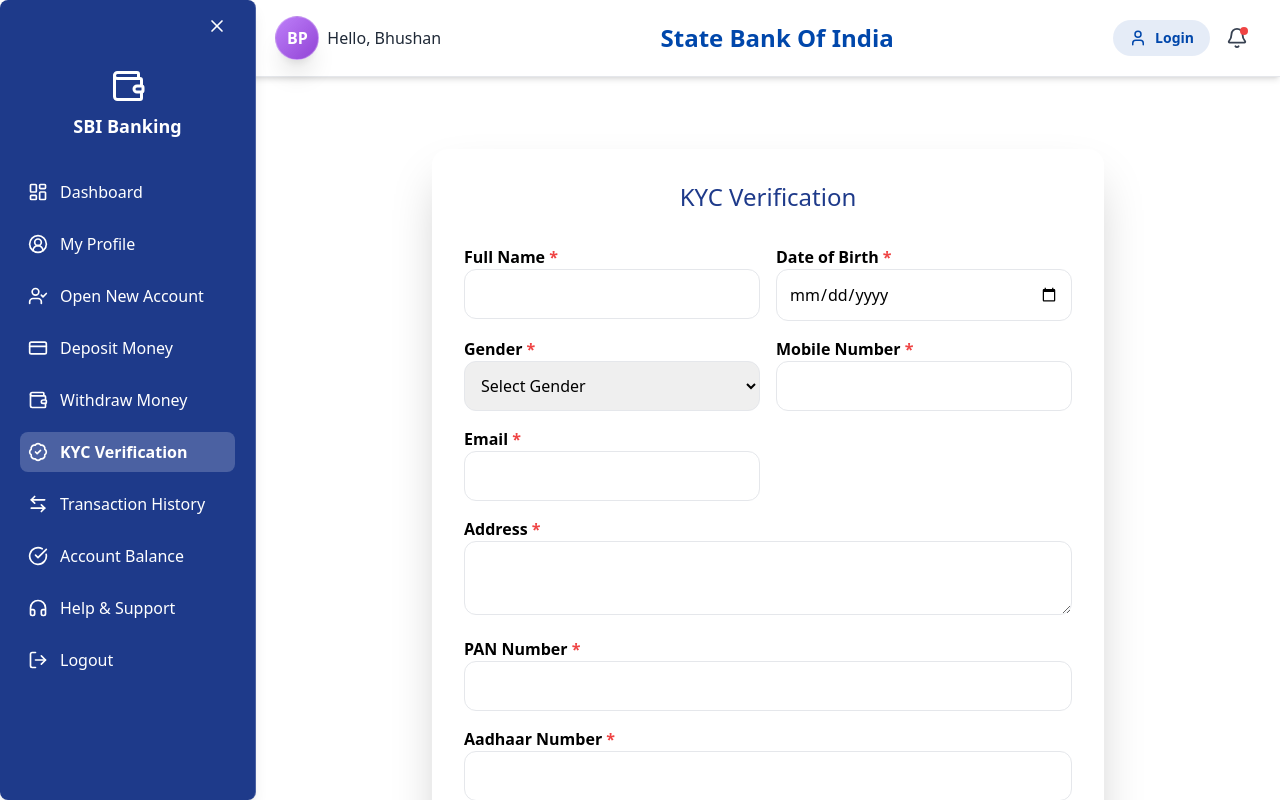
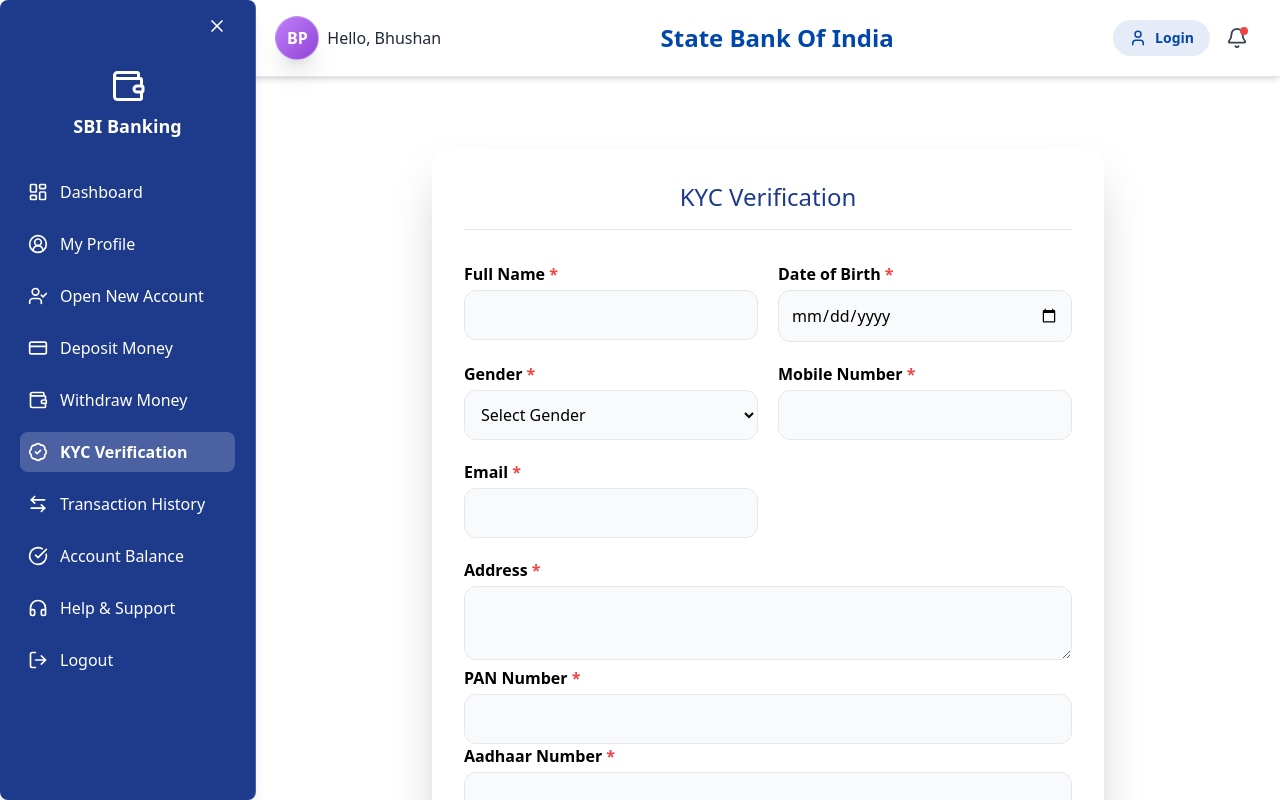
Before and after one commit to ChetanPatil0203/Bank_Frontend-, a React (Create React App) app in the folder frontend/: page /kyc in a window 1280 px wide. Shown: the top 800 px of the page. Built offline with nearby package versions, Linux system fonts and the light colour scheme.

Commit message:
update kyc

```diff
--- a/frontend/src/components/kyc/kyc.jsx
+++ b/frontend/src/components/kyc/kyc.jsx
@@ -31,7 +31,6 @@ export default function KYCPage() {
     const newOtp = Math.floor(100000 + Math.random() * 900000).toString();
     setGeneratedOtp(newOtp);
     setShowOtp(true);
-
     alert("OTP Sent : " + newOtp);
   };
 
@@ -47,49 +46,33 @@ export default function KYCPage() {
   return (
     <div className="min-h-screen py-12 px-4">
 
-      <div className="max-w-2xl mx-auto bg-white shadow-2xl rounded-2xl p-8">
+      <div
+        className="max-w-2xl mx-auto bg-white shadow-2xl rounded-2xl p-8
+        transform transition-all duration-700
+        translate-y-10 opacity-0 animate-[slideUp_0.7s_forwards]"
+      >
 
-        <h2 className="text-2xl font-medium text-center text-blue-900 mb-8">
+        <h2 className="text-2xl font-medium text-center text-blue-900 mb-8 border-b pb-4">
           KYC Verification
         </h2>
 
-        <div className="grid grid-cols-1 md:grid-cols-2 gap-4">
+        <div className="grid grid-cols-1 md:grid-cols-2 gap-5">
 
-          {/* Full Name */}
-          <div>
-            <label className="font-semibold">
-              Full Name <span className="text-red-500">*</span>
-            </label>
-            <input
-              type="text"
-              name="fullName"
-              onChange={handleChange}
-              className="border p-3 rounded-xl w-full"
-            />
-          </div>
+          {/* Reusable animated input style applied to all fields */}
 
-          {/* DOB */}
-          <div>
-            <label className="font-semibold">
-              Date of Birth <span className="text-red-500">*</span>
-            </label>
-            <input
-              type="date"
-              name="dob"
-              onChange={handleChange}
-              className="border p-3 rounded-xl w-full"
-            />
-          </div>
+          <Input label="Full Name" name="fullName" onChange={handleChange} />
+          <Input label="Date of Birth" type="date" name="dob" onChange={handleChange} />
 
-          {/* Gender */}
-          <div>
-            <label className="font-semibold">
+          <div className="transition-all duration-300 hover:-translate-y-1">
+            <label className="font-semibold block mb-1">
               Gender <span className="text-red-500">*</span>
             </label>
             <select
               name="gender"
               onChange={handleChange}
-              className="border p-3 rounded-xl w-full"
+              className="border rounded-xl p-3 w-full bg-gray-50
+                focus:ring-2 focus:ring-blue-500 outline-none
+                transition-all duration-300"
             >
               <option value="">Select Gender</option>
               <option>Male</option>
@@ -98,115 +81,104 @@ export default function KYCPage() {
             </select>
           </div>
 
-          {/* Mobile */}
-          <div>
-            <label className="font-semibold">
-              Mobile Number <span className="text-red-500">*</span>
-            </label>
-            <input
-              type="text"
-              name="mobile"
-              onChange={handleChange}
-              className="border p-3 rounded-xl w-full"
-            />
-          </div>
-
-          {/* Email */}
-          <div>
-            <label className="font-semibold">
-              Email <span className="text-red-500">*</span>
-            </label>
-            <input
-              type="email"
-              name="email"
-              onChange={handleChange}
-              className="border p-3 rounded-xl w-full"
-            />
-          </div>
+          <Input label="Mobile Number" name="mobile" onChange={handleChange} />
+          <Input label="Email" type="email" name="email" onChange={handleChange} />
 
         </div>
 
         {/* Address */}
-        <div className="mt-4">
-          <label className="font-semibold">
+        <div className="mt-5 transition-all duration-300 hover:-translate-y-1">
+          <label className="font-semibold block mb-1">
             Address <span className="text-red-500">*</span>
           </label>
           <textarea
             name="address"
             onChange={handleChange}
-            className="w-full border p-3 rounded-xl"
+            className="w-full border rounded-xl p-3 bg-gray-50
+              focus:ring-2 focus:ring-blue-500 outline-none
+              transition-all duration-300"
           />
         </div>
 
-        {/* PAN */}
-        <div className="mt-4">
-          <label className="font-semibold">
-            PAN Number <span className="text-red-500">*</span>
-          </label>
-          <input
-            type="text"
-            name="pan"
-            onChange={handleChange}
-            className="w-full border p-3 rounded-xl"
-          />
-        </div>
+        <Input label="PAN Number" name="pan" onChange={handleChange} />
+        <Input label="Aadhaar Number" name="aadhaar" maxLength={12} onChange={handleChange} />
 
-        {/* Aadhaar */}
-        <div className="mt-4">
-          <label className="font-semibold">
-            Aadhaar Number <span className="text-red-500">*</span>
-          </label>
-          <input
-            type="text"
-            name="aadhaar"
-            maxLength={12}
-            onChange={handleChange}
-            className="w-full border p-3 rounded-xl"
-          />
-        </div>
-
-        <div className="flex justify-center mt-5">
+        <div className="flex justify-center mt-6">
           <button
             onClick={generateOtp}
-    className="px-10 py-3 bg-blue-800 text-white rounded-md font-medium text-base
-                shadow-md hover:shadow-lg
-               transition-all tracking-wide"
+            className="px-12 py-3 bg-blue-800 text-white rounded-full
+              font-medium shadow-md hover:shadow-xl
+             transition-all duration-300 tracking-wide"
           >
             Generate OTP
           </button>
         </div>
 
-        {/* OTP */}
+        {/* OTP SECTION */}
         {showOtp && (
-          <>
-            <div className="mt-4">
-              <label className="font-semibold">
-                Enter OTP <span className="text-red-500">*</span>
-              </label>
-              <input
-                type="text"
-                value={otp}
+          <div className="mt-6 transition-all duration-500">
+            <Input
+              label="Enter OTP"
+              name="otp"
               onChange={(e) => setOtp(e.target.value)}
-                className="w-full border p-3 rounded-xl"
             />
-            </div>
 
             <button
               onClick={verifyOtp}
-              className="w-full mt-4 bg-green-600 text-white py-3 rounded-xl"
+              className="w-full mt-4 bg-green-600 text-white py-3
+                rounded-full font-medium shadow-md
+
+                transition-all duration-300"
             >
               Verify OTP
             </button>
-          </>
+          </div>
         )}
 
         {verified && (
-          <p className="text-green-600 font-semibold text-center mt-4">
+          <p className="text-green-600 font-semibold text-center mt-4 animate-pulse">
             ✅ KYC Successfully Verified
           </p>
         )}
 
       </div>
+
+      {/* Tailwind Animation */}
+      <style>
+        {`
+        @keyframes slideUp {
+          from {
+            transform: translateY(40px);
+            opacity: 0;
+          }
+          to {
+            transform: translateY(0);
+            opacity: 1;
+          }
+        }
+        `}
+      </style>
+
     </div>
   );
 }
+
+/* ---------- Reusable Input Component ---------- */
+function Input({ type="text", label, name, onChange, maxLength }) {
+  return (
+    <div className="transition-all duration-300 hover:-translate-y-1">
+      <label className="font-semibold block mb-1">
+        {label} <span className="text-red-500">*</span>
+      </label>
+      <input
+        type={type}
+        name={name}
+        maxLength={maxLength}
+        onChange={onChange}
+        className="border rounded-xl p-3 w-full bg-gray-50
+          focus:ring-2 focus:ring-blue-500 outline-none
+          transition-all duration-300"
+      />
+    </div>
+  );
+}
```
Lines whose indentation alone changed are shown as unchanged.
